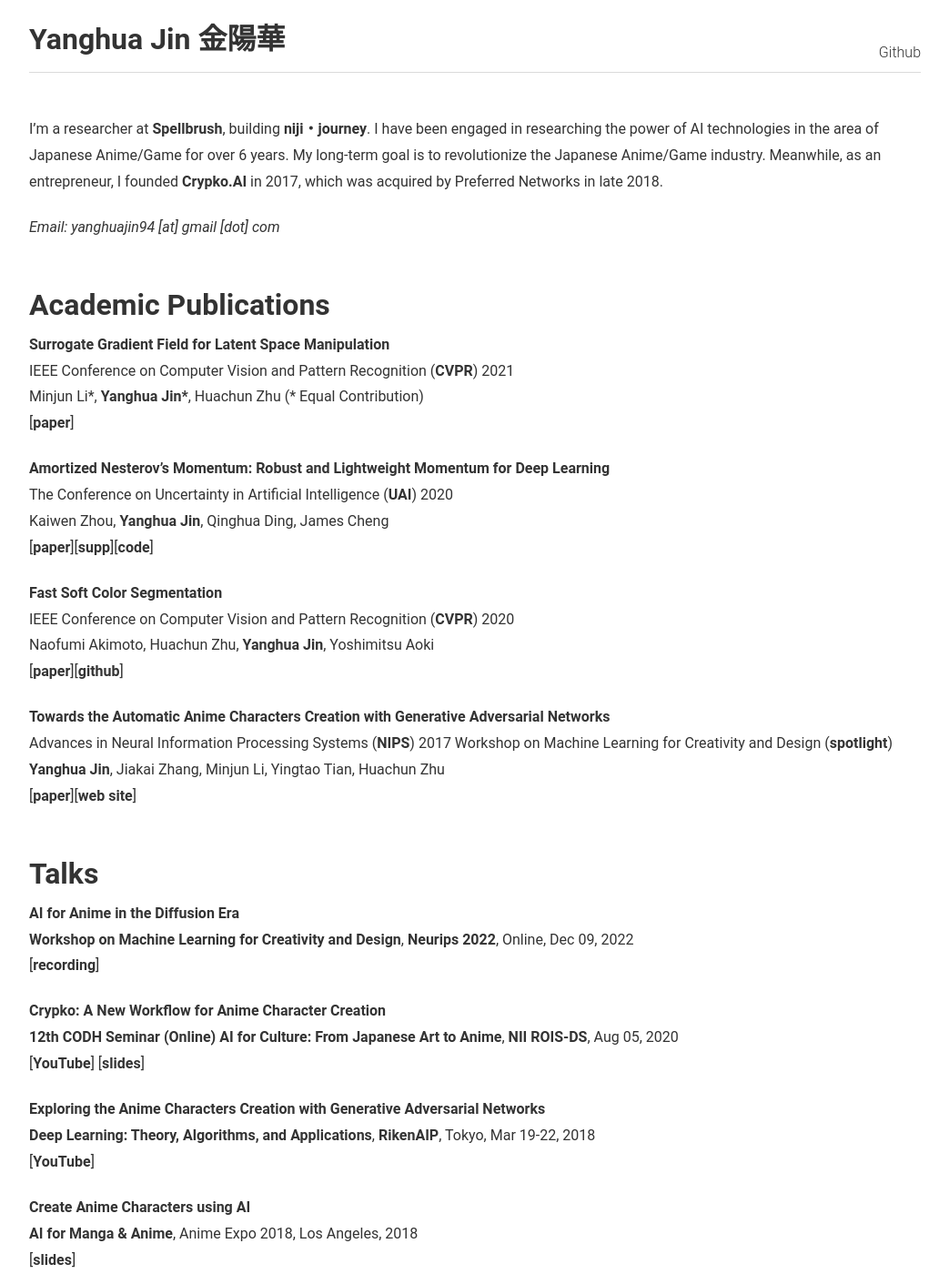
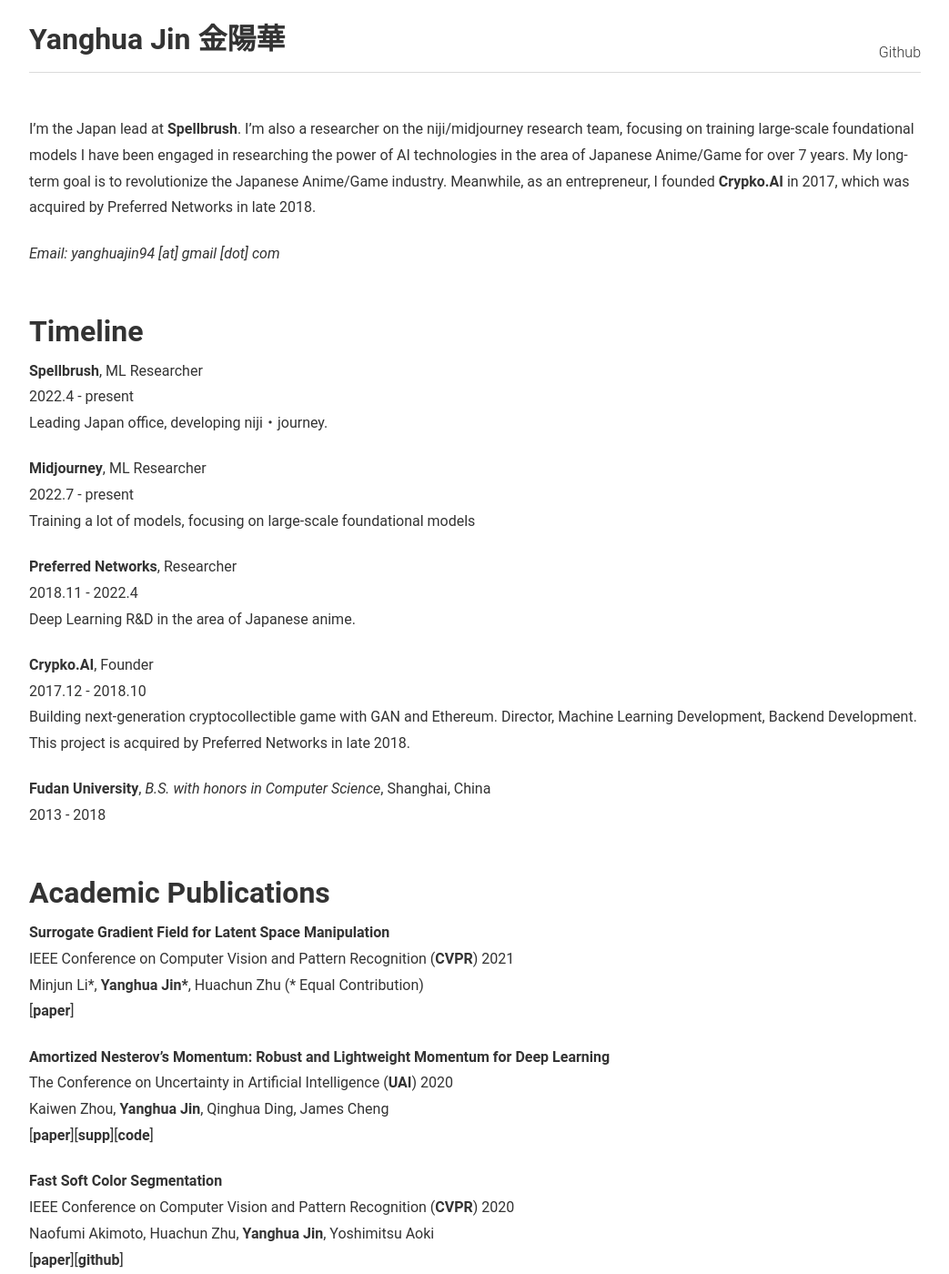
Before and after one commit to Aixile/aixile.github.io, a Jekyll site: the page built from index.md, in a window 1280 px wide and 1400 px high. Shown: the whole window at 91% size, without its empty margins (118-1161 px from the left). Built offline with Jekyll 4.4.1, drawn with Linux system fonts in a browser that asks for light colours; the list of posts is cut into pages by our own code; some of the changed text lies outside the part shown.

Commit message:
update 2024

```diff
--- a/index.md
+++ b/index.md
@@ -3,13 +3,35 @@ layout: page
 title: Yanghua Jin
 description: Personal Profile.
 ---
-I'm a researcher at [Spellbrush](https://sizigistudios.com/), building [niji・journey](https://nijijourney.com/en/).
-I have been engaged in researching the power of AI technologies in the area of Japanese Anime/Game for over 6 years.
+I'm the Japan lead at [Spellbrush](https://spellbrush.com/).
+I'm also a researcher on the niji/midjourney research team, focusing on training large-scale foundational models
+I have been engaged in researching the power of AI technologies in the area of Japanese Anime/Game for over 7 years.
 My long-term goal is to revolutionize the Japanese Anime/Game industry.
-Meanwhile, as an entrepreneur, I founded [Crypko.AI](http://crypko.ai/) in 2017, which was acquired by Preferred Networks in late 2018.
+Meanwhile, as an entrepreneur, I founded [Crypko.AI](https://crypko.ai/) in 2017, which was acquired by Preferred Networks in late 2018.
 
 *Email: yanghuajin94 [at] gmail [dot] com*
 
+
+## Timeline
+**[Spellbrush](https://spellbrush.com/)**, ML Researcher
+2022.4 - present
+Leading Japan office, developing niji・journey.
+
+**[Midjourney](https://midjourney.com/)**, ML Researcher
+2022.7 - present
+Training a lot of models, focusing on large-scale foundational models
+
+**[Preferred Networks](https://www.preferred-networks.jp/en)**, Researcher
+2018.11 - 2022.4
+Deep Learning R&D in the area of Japanese anime.
+
+**[Crypko.AI](https://crypko.ai/)**, Founder
+2017.12 - 2018.10
+Building next-generation cryptocollectible game with GAN and Ethereum.
+Director, Machine Learning Development, Backend Development. This project is acquired by Preferred Networks in late 2018.
+
+**Fudan University**, *B.S. with honors in Computer Science*, Shanghai, China
+2013 - 2018
 
 ## Academic Publications
 **Surrogate Gradient Field for Latent Space Manipulation**
```
Also changed, not shown: other parts of index.md (+0 -23 lines), 2 other files.
